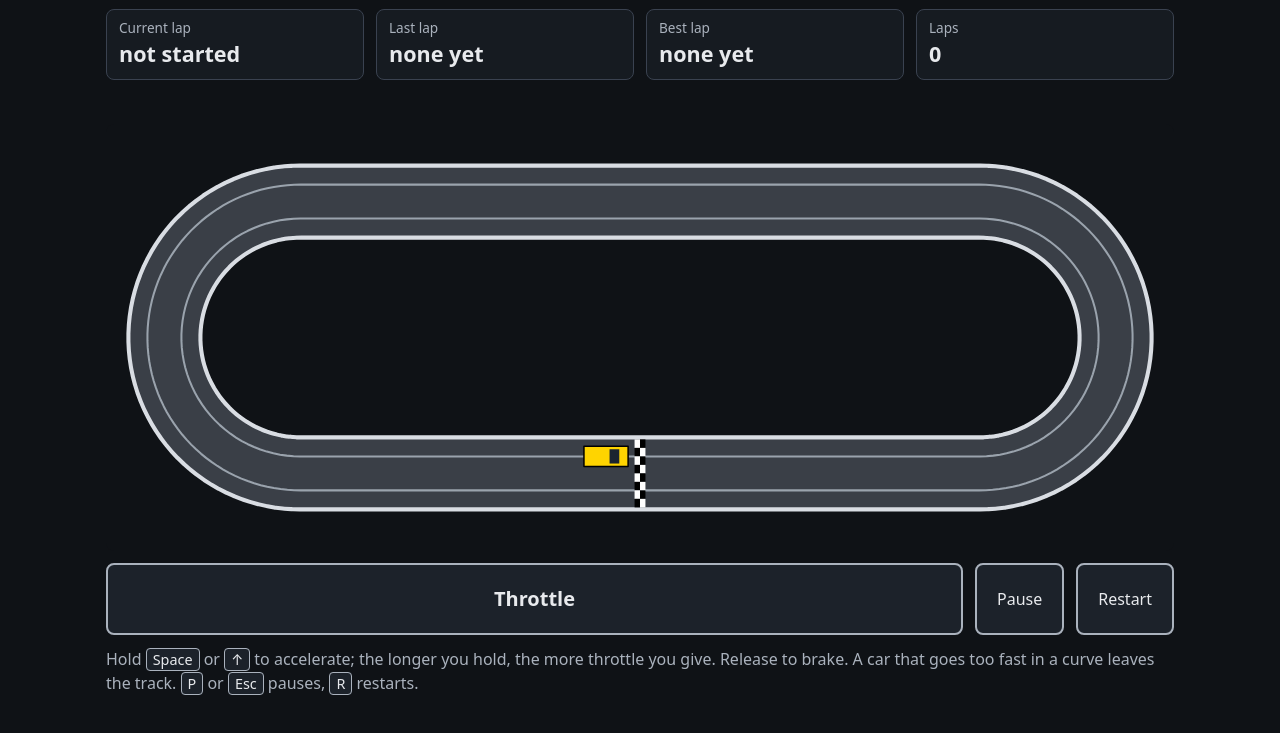
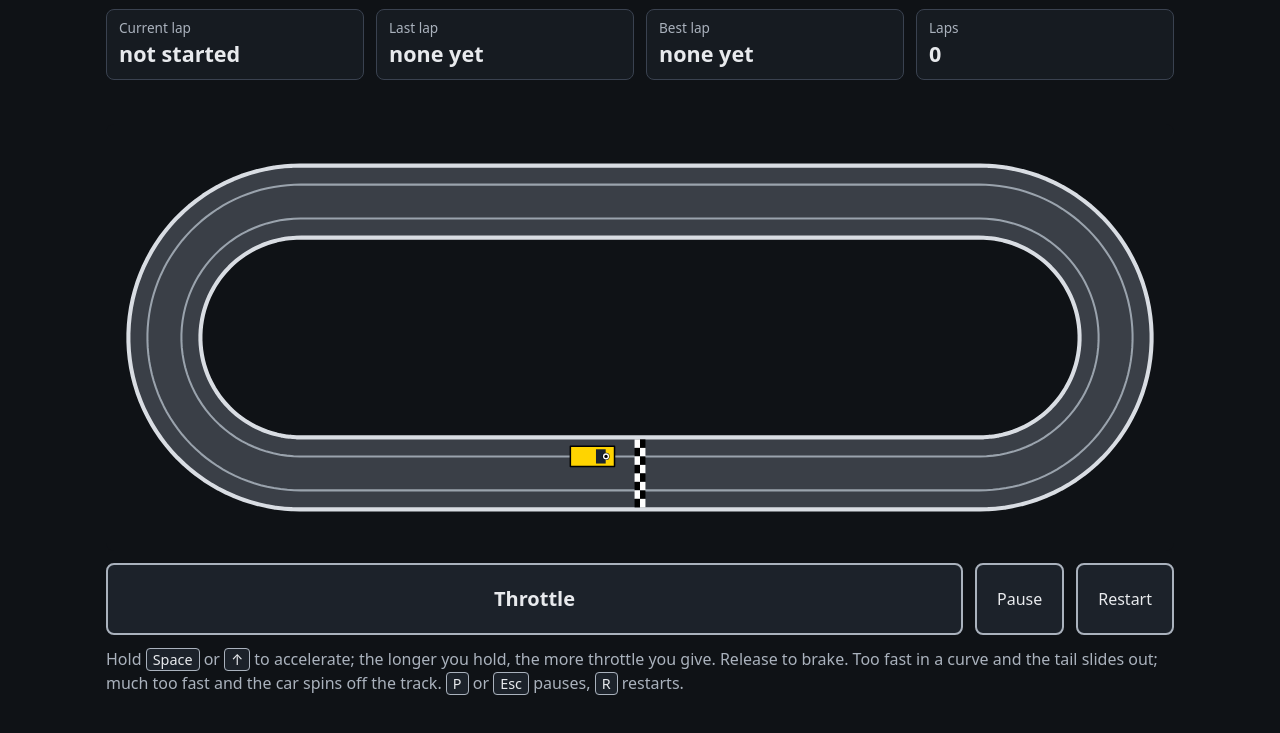
Before and after one commit to isghe/openslotcars, a website with bundled scripts: page index.html in a window 1280 px wide. Shown: the part 55-788 px from the top of the page. Built offline with nearby package versions, Linux system fonts and the light colour scheme.

Commit message:
Draws the body and the guide pin, and turns the tail rule on in the page
The page now creates its simulation with the rule `tailSlide`, so the car is
a body hinged at the guide pin: the tail rolls behind the pin, slides out when
the car is too fast in a curve and slows it down, and the car spins off the
track only when the body turns too far. The renderer already drew the car at
the pose of `carPose`, so the body is drawn rotated away from the lane without
other changes; it now also marks the guide pin on the body, a dark core in a
light ring with a thin dark outline, so that every boundary of the mark has a
contrast of at least 3:1 (core on ring 21:1, outline on the yellow body 14.7:1,
ring on the surface 10.6:1). The help text and the README describe the new
behavior, with the values of the body given as estimates and not measurements,
and the README states the limit on the physics step.

Verified in a real browser (Edge without interface, driven through the
debugging protocol, script kept outside the project): the page loads with no
error or warning in the console; on a world built by hand, in a curve to the
left, the pixels read back from the canvas show the pin black on the lane, the
body where it points and nothing where its mirror image would be, with the tail
out (slip +0.5), in (slip -0.23) and aligned on a straight; screenshots show the
tail on the outside of the curve, a car that spun off the track turning on
the ground, and the real page driven with the keyboard spinning out at full
throttle. The same probe fails on a copy without the wiring in `src/main.js`
(the pin pixel is yellow, as a plain car would be), on a copy that rotates the
drawing the wrong way and on a copy that draws the pin behind the body. The 204
tests are unchanged (203 pass, 1 is skipped for the missing symlink privilege):
the drawing and the wiring still have no automated tests.

Not verified: how the car feels, which is for the player to judge; touch
screens, other browsers and a screen reader; and the lap clock, which is
started by the pin crossing the line, so the nose of the body, 25 mm ahead of
the pin, crosses it a little earlier.

```diff
--- a/index.html
+++ b/index.html
@@ -32,8 +32,9 @@
       </section>
       <p class="help">
         Hold <kbd>Space</kbd> or <kbd>&uarr;</kbd> to accelerate; the longer you hold,
-        the more throttle you give. Release to brake. A car that goes too fast in a
-        curve leaves the track. <kbd>P</kbd> or <kbd>Esc</kbd> pauses, <kbd>R</kbd> restarts.
+        the more throttle you give. Release to brake. Too fast in a curve and the
+        tail slides out; much too fast and the car spins off the track.
+        <kbd>P</kbd> or <kbd>Esc</kbd> pauses, <kbd>R</kbd> restarts.
       </p>
       <noscript>OpenSlotCars needs JavaScript to run the simulation.</noscript>
     </main>
--- a/src/main.js
+++ b/src/main.js
@@ -28,7 +28,7 @@ const hud = createHud({
 });
 
 const circuit = buildCircuit(OVAL);
-const context = createContext({ lane: circuit.lanes.inner });
+const context = createContext({ lane: circuit.lanes.inner, rules: { tailSlide: true } });
 const controls = createControls();
 const game = createGame({ context, controls });
 const renderer = createRenderer(canvas, circuit, context);
--- a/src/ui/render.js
+++ b/src/ui/render.js
@@ -6,6 +6,9 @@
  * and flips the axis. All colors have enough contrast against their
  * background (at least 3:1 for graphics) and the car is also recognizable by
  * its shape, not only by its color.
+ *
+ * With the rule `tailSlide` the car is drawn as a body that may be turned away
+ * from the lane, with the guide pin, which stays on the lane, marked on it.
  */
 
 import { createLane } from '../core/geometry.js';
@@ -21,6 +24,8 @@ const PALETTE = Object.freeze({
   carBody: '#ffd400',
   carOutline: '#000000',
   carWindow: '#1b2430',
+  pinCore: '#000000',
+  pinRing: '#ffffff',
 });
 
 // Sizes in meters. A 1:32 car is about 13 cm long.
@@ -28,6 +33,13 @@ const EDGE_WIDTH = 0.012;
 const SLOT_WIDTH = 0.006;
 const CAR_LENGTH = 0.13;
 const CAR_WIDTH = 0.06;
+// The guide pin: a dark core in a light ring with a thin dark outline, so that
+// it stands out both on the yellow body and on the dark surface when the car is
+// off the track. WCAG contrast ratios of the neighbouring colors: core on ring
+// 21:1, outline on the yellow body 14.7:1, ring on the surface 10.6:1.
+const PIN_RADIUS = 0.009;
+const PIN_OUTLINE = 0.0015;
+const PIN_CORE_RATIO = 0.55;
 const CHECKER_DEPTH = 0.016;
 const CHECKER_CELLS = 8;
 const SAMPLE_SPACING = 0.02;
@@ -132,7 +144,26 @@ export function createRenderer(canvas, circuit, context) {
       // The windscreen marks the front of the car.
       surface.fillStyle = PALETTE.carWindow;
       surface.fillRect(length * 0.08, -carWidth * 0.35, length * 0.22, carWidth * 0.7);
+      if (context.tailSlide) drawPin();
     });
+  }
+
+  /**
+   * Draws the guide pin in the frame of the body: on the axis, in front of the
+   * center by `pinToCenterOfMass`. On the track it is the point on the lane
+   * that the rest of the car follows.
+   */
+  function drawPin() {
+    const x = context.params.pinToCenterOfMass * scale;
+    const disc = (radius, color) => {
+      surface.fillStyle = color;
+      surface.beginPath();
+      surface.arc(x, 0, radius * scale, 0, 2 * Math.PI);
+      surface.fill();
+    };
+    disc(PIN_RADIUS + PIN_OUTLINE, PALETTE.pinCore);
+    disc(PIN_RADIUS, PALETTE.pinRing);
+    disc(PIN_RADIUS * PIN_CORE_RATIO, PALETTE.pinCore);
   }
 
   /** Fits the canvas to its displayed size and to the screen density. */
```
Also changed, not shown: README.md.
